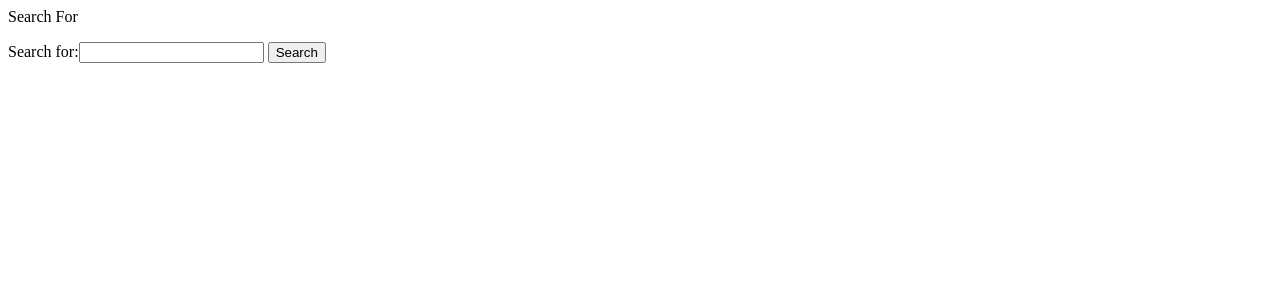
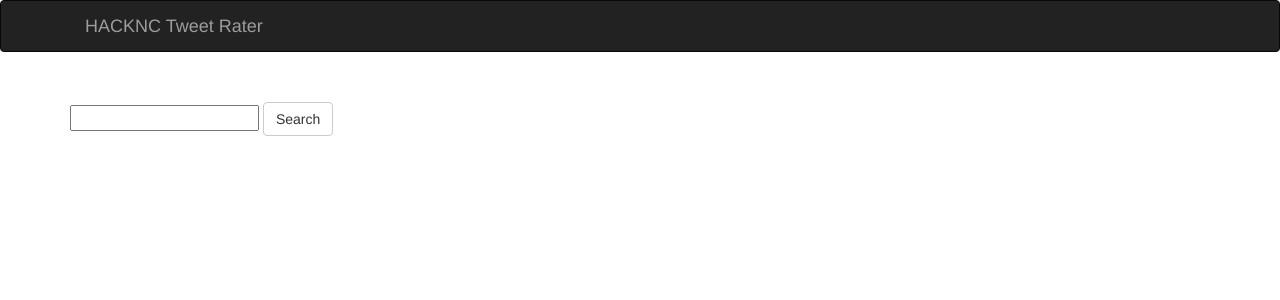
Before and after one commit to bharathramh92/hacknc_tweets, a Django app: page /tweet/ in a window 1280 px wide. Shown: the top 300 px of the page. Run offline with Django 3.2, Linux system fonts and the light colour scheme; some libraries are stand-ins or nearby versions.

Commit message:
updated UI

```diff
--- a/hacknctweetsbl/urls.py
+++ b/hacknctweetsbl/urls.py
@@ -15,8 +15,10 @@ Including another URLconf
 """
 from django.conf.urls import include, url
 from django.contrib import admin
+from django.views.generic.base import RedirectView
 
 urlpatterns = [
     url(r'^admin/', include(admin.site.urls)),
+    url(r'^$', RedirectView.as_view(url='tweet/', permanent=False), name='indexT'),
     url(r'^tweet/', include('tweet.urls', namespace="tweet")),
 ]
--- /dev/null
+++ b/tweet/templates/tweet/base.html
@@ -0,0 +1,44 @@
+<!DOCTYPE html>
+<html>
+<head lang="en">
+    {% block head %}{% endblock %}
+    <meta charset="UTF-8">
+    <meta charset="utf-8">
+    <meta name="viewport" content="width=device-width, initial-scale=1">
+    <link rel="stylesheet" href="http://maxcdn.bootstrapcdn.com/bootstrap/3.3.5/css/bootstrap.min.css">
+    <script src="https://ajax.googleapis.com/ajax/libs/jquery/1.11.3/jquery.min.js"></script>
+    <script src="http://maxcdn.bootstrapcdn.com/bootstrap/3.3.5/js/bootstrap.min.js"></script>
+    <title>{% block title %}{% endblock %}</title>
+    <script src="http://ajax.googleapis.com/ajax/libs/jquery/1.9.0/jquery.js" type="text/javascript"></script>
+</head>
+<body>
+
+<nav class="navbar navbar-inverse">
+    <div class="container">
+  <div class="container-fluid">
+    <div class="navbar-header" style="text-align: center">
+       <a class="navbar-brand" href="#">
+           <!--<div style="float:left;">-->
+
+           <p >HACKNC Tweet Rater</p>
+           <!--</div>-->
+      </a>
+    </div>
+</div>
+  </div>
+</nav>
+
+<div class="container">
+      {% block body %}{% endblock %}
+
+
+        {% block searchForm %}{% endblock %}
+
+
+
+</div>
+
+
+
+</body>
+</html>
--- a/tweet/templates/tweet/index.html
+++ b/tweet/templates/tweet/index.html
@@ -1,7 +1,22 @@
-<p>Search For</p>
+{% extends "tweet/base.html" %}
 
-<form action="{% url 'tweet:index' %}" method="post">
+{% block title %}Search{% endblock %}
+
+
+
+{% block searchForm %}
+<form action="{% url 'tweet:index' %}" method="post" role="form">
     {% csrf_token %}
-    {{ form }}
-    <input type="submit" value="Search">
+    <div class="form-group">
+    <!--{{ form }}-->
+     {{ form.search.errors }}
+    <p><label for="{{form.search.id_for_label}}"></label></p>
+    {{form.search}}
+    <button type="submit" class="btn btn-default">Search</button>
+        </div>
 </form>
+
+
+{% endblock %}
+
+{{form}}
--- a/tweet/views.py
+++ b/tweet/views.py
@@ -77,7 +77,8 @@ def get_sentiment_analysis(tags):
         positive_score = data_json['search']['results']
         data_json = r_negative.json()
         negative_score = data_json['search']['results']
-        return "%.2f" %(positive_score/(positive_score + negative_score))
+        rating = "%.2f" %(positive_score/(positive_score + negative_score))
+        return rating, (positive_score + negative_score)
     print(r_positive.status_code, r_negative.status_code)
     return None
 
@@ -94,9 +95,9 @@ def index(request):
             search = form.cleaned_data['search']
             hashtags, tweets_raw_list = open_url(search)
             rel_tags = get_relevant_hastags(hashtags)
-            rating = get_sentiment_analysis(rel_tags)
-            return render(request, 'tweet/search_result.html',{
-                          'rating' : rating,
+            rating, total = get_sentiment_analysis(rel_tags)
+            return render(request, 'tweet/search_result.html', {
+                          'rating' : rating, 'total': total,
                           # 'hashtags': hashtags, 'tweets_raw_list': tweets_raw_list, 'rel_tags': rel_tags
             })
     # if a GET (or any other method) we'll create a blank form
```
Also changed, not shown: tweet/templates/tweet/search_result.html (+11 -1 lines).
